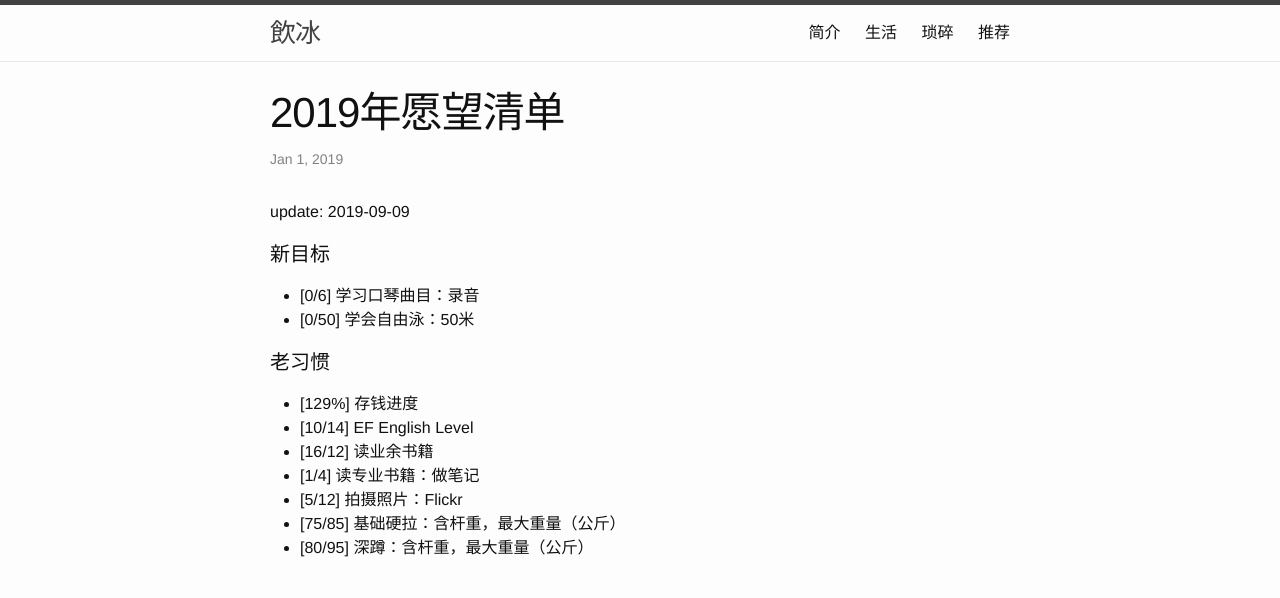
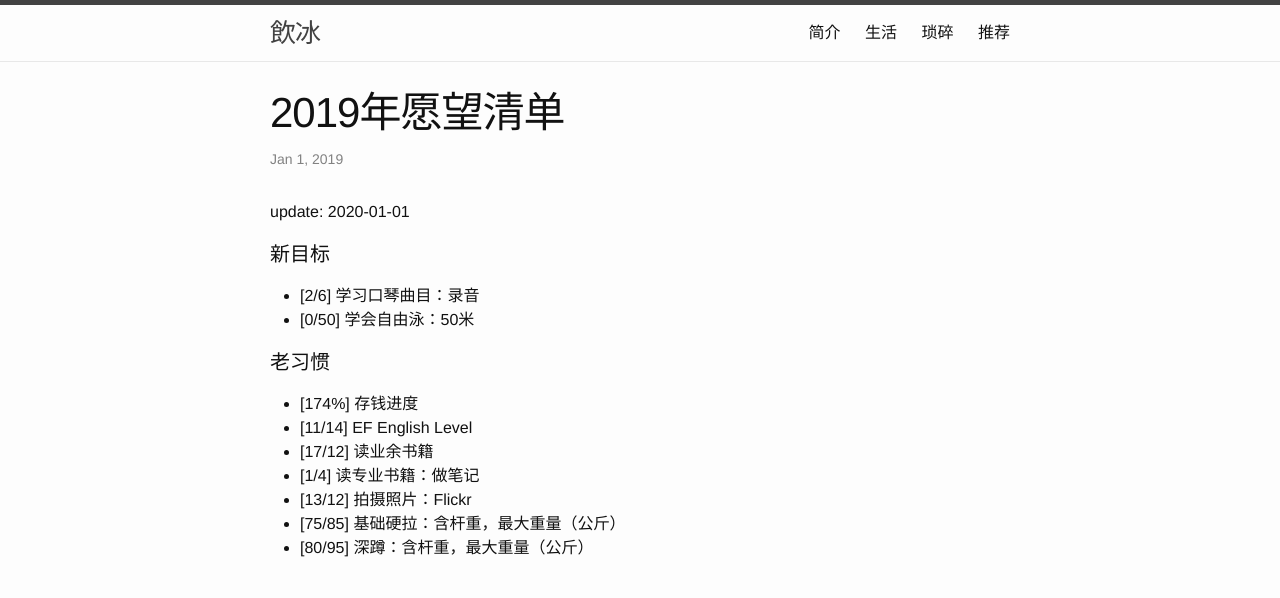
Before and after one commit to facaiy/facaiy.github.io, a Jekyll site: the page built from _posts/2019-01-01-wish.md, in a window 1280 px wide. Shown: the top 598 px of the page. Built offline with Jekyll 4.4.1, drawn with Linux system fonts in a browser that asks for light colours; comment, search, counter and statistics services are not loaded.

Commit message:
愿望清单：更新12月

```diff
--- a/_posts/2019-01-01-wish.md
+++ b/_posts/2019-01-01-wish.md
@@ -4,24 +4,24 @@ title: "2019年愿望清单"
 description: ""
 category: life
 tags: []
-modify: 2019-09-09 15:27:03
+modify: 2020-01-01 09:45:25
 ---
 
-update: 2019-09-09
+update: 2020-01-01
 
 
 #### 新目标
 
-+ [0/6] 学习口琴曲目：录音
++ [2/6] 学习口琴曲目：录音
 + [0/50] 学会自由泳：50米
 
 #### 老习惯
 
-+ [129%] 存钱进度
-+ [10/14] EF English Level
-+ [16/12] 读业余书籍
++ [174%] 存钱进度
++ [11/14] EF English Level
++ [17/12] 读业余书籍
 + [1/4] 读专业书籍：做笔记
-+ [5/12] 拍摄照片：Flickr
++ [13/12] 拍摄照片：Flickr
 + [75/85] 基础硬拉：含杆重，最大重量（公斤）
 + [80/95] 深蹲：含杆重，最大重量（公斤）
 
```
